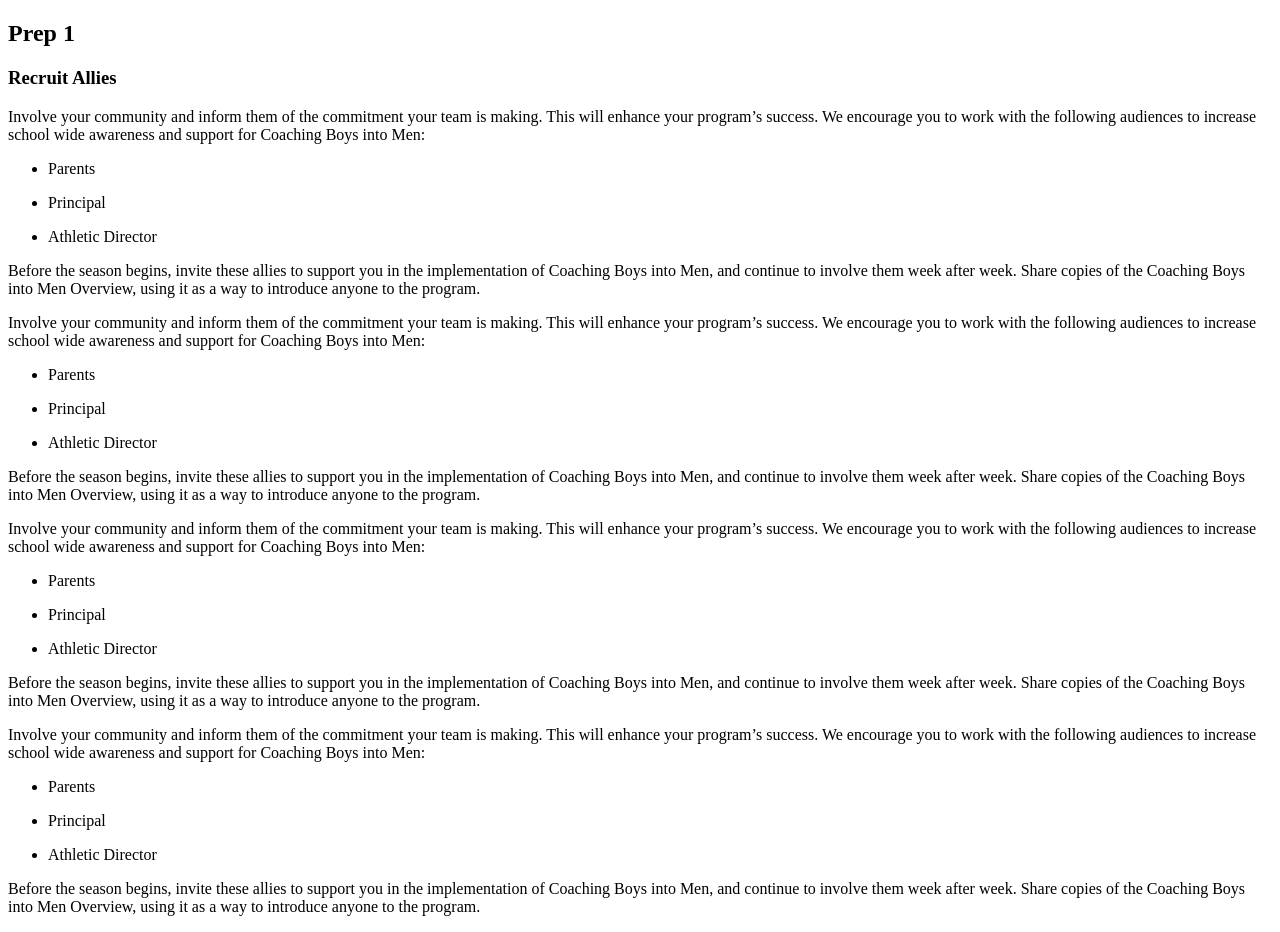
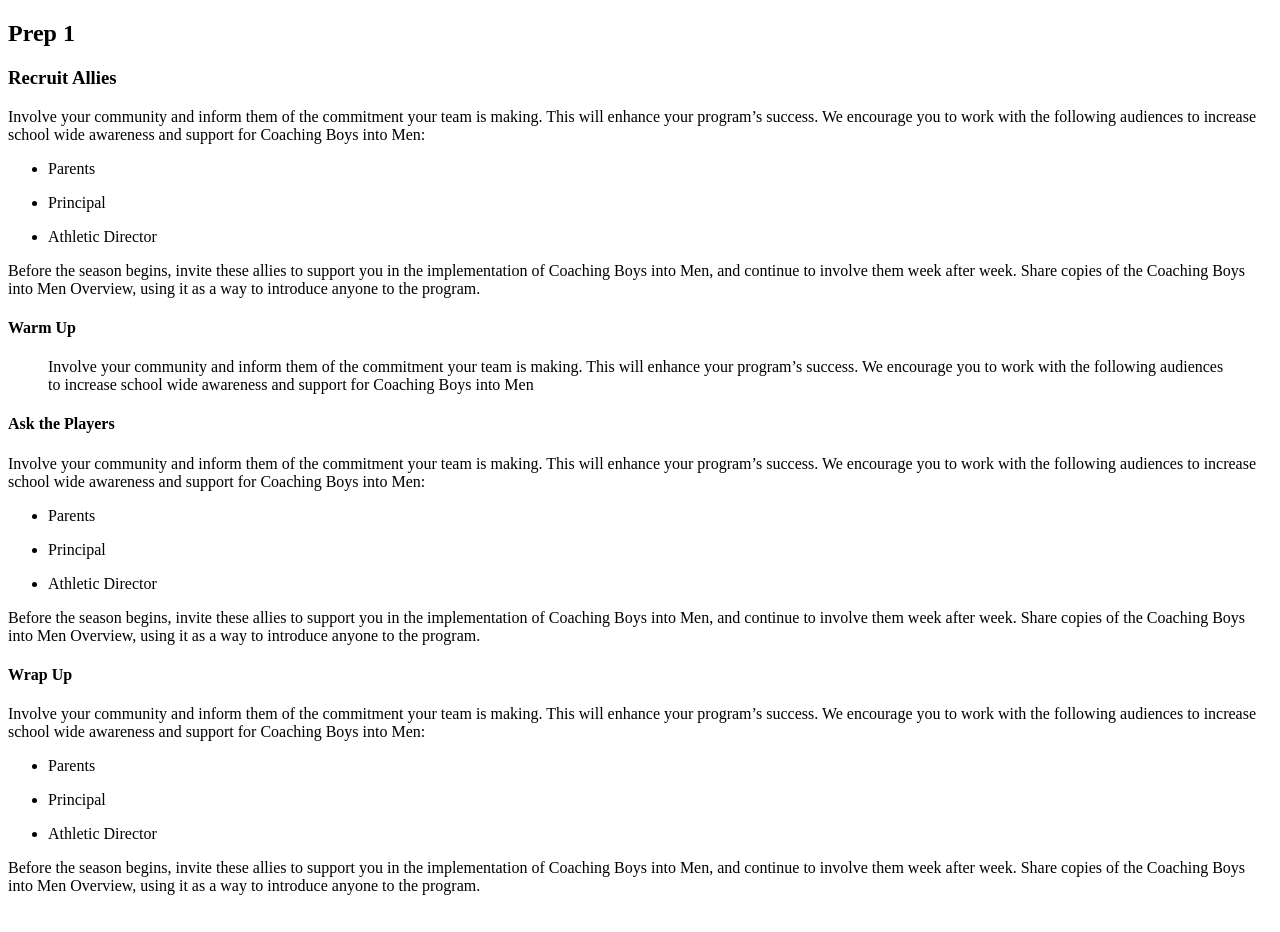
Before and after one commit to cbim/coachesdvhackathon, a Jekyll site: the page built from card1.html, in a window 1280 px wide. Built offline with Jekyll 4.4.1, drawn with Linux system fonts in a browser that asks for light colours; after the commit the page ends 911 px from its top, so only the background shows below that.

Commit message:
card template

```diff
--- a/_includes/themes/coaches/card.html
+++ b/_includes/themes/coaches/card.html
@@ -13,7 +13,16 @@
 				<li><p>Athletic Director</p></li>
 			</ul>
 			<p>Before the season begins, invite these allies to support you in the implementation of Coaching Boys into Men, and continue to involve them week after week. Share copies of the Coaching Boys into Men Overview, using it as a way to introduce anyone to the program.</p>
-		</div>		<div class="cardContent">
+		</div>
+
+		<div class="cardContent">
+			<h4>Warm Up</h4>
+			<blockquote>Involve your community and inform them of the commitment your team is making. This will enhance your program’s success. We encourage you to work with the following audiences to increase school wide awareness and support for Coaching Boys into Men</blockquote>
+		</div>
+<div class="clear"></div>
+		<div class="cardContent">
+
+			<h4>Ask the Players</h4>
 			<p>Involve your community and inform them of the commitment your team is making. This will enhance your program’s success. We encourage you to work with the following audiences to increase school wide awareness and support for Coaching Boys into Men:</p>
 			<ul>
 				<li><p>Parents</p></li>
@@ -22,14 +31,7 @@
 			</ul>
 			<p>Before the season begins, invite these allies to support you in the implementation of Coaching Boys into Men, and continue to involve them week after week. Share copies of the Coaching Boys into Men Overview, using it as a way to introduce anyone to the program.</p>
 		</div>		<div class="cardContent">
-			<p>Involve your community and inform them of the commitment your team is making. This will enhance your program’s success. We encourage you to work with the following audiences to increase school wide awareness and support for Coaching Boys into Men:</p>
-			<ul>
-				<li><p>Parents</p></li>
-				<li><p>Principal</p></li>
-				<li><p>Athletic Director</p></li>
-			</ul>
-			<p>Before the season begins, invite these allies to support you in the implementation of Coaching Boys into Men, and continue to involve them week after week. Share copies of the Coaching Boys into Men Overview, using it as a way to introduce anyone to the program.</p>
-		</div>		<div class="cardContent">
+		<h4>Wrap Up</h4>
 			<p>Involve your community and inform them of the commitment your team is making. This will enhance your program’s success. We encourage you to work with the following audiences to increase school wide awareness and support for Coaching Boys into Men:</p>
 			<ul>
 				<li><p>Parents</p></li>
```
Also changed, not shown: assets/themes/coaches/css/base.css (+7 -2 lines), assets/themes/coaches/sass/base.scss (+8 -2 lines).
